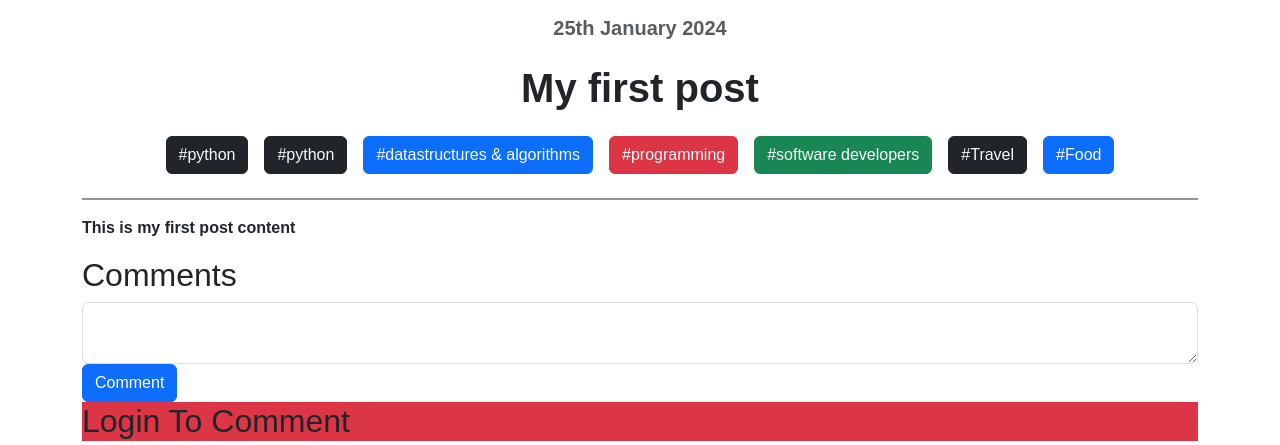
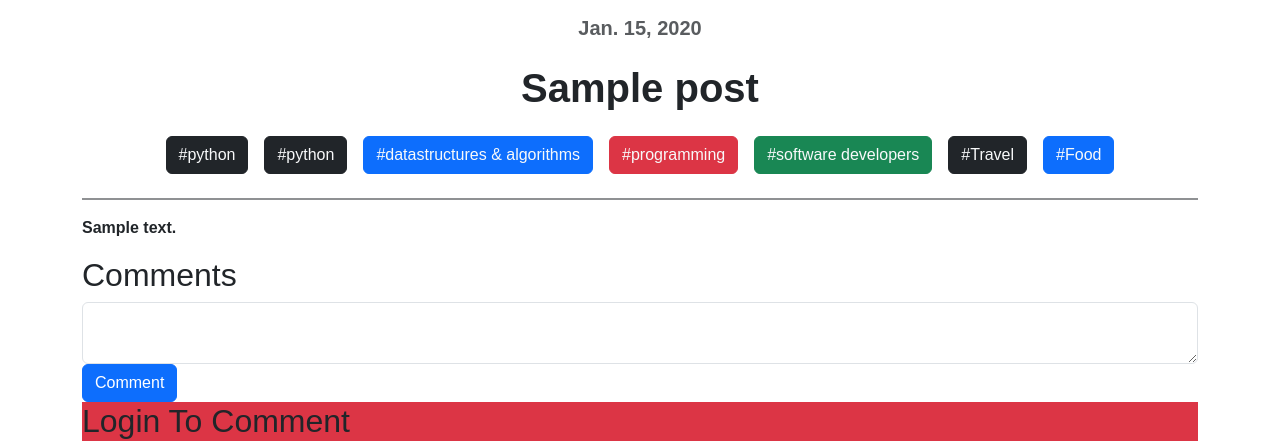
Before and after one commit to sachincmanjrekar/django_course, a Django app: page /post/1/ in a window 1280 px wide. Shown: the part 142-587 px from the top of the page. Run offline with Django 5.2, Linux system fonts and the light colour scheme; tables that the repository leaves empty hold one stand-in row (values such as "Sample post").

Commit message:
post detail page fetches single post from database
Co-Authored-By: Claude Opus 5.5 <noreply@anthropic.com>

```diff
--- a/blog/posts/templates/posts/post.html
+++ b/blog/posts/templates/posts/post.html
@@ -5,9 +5,9 @@
 {% block body %}
         <div class="content d-flex flex-column">
             <img class="text-center" src="" />
-                <div class="h5 text-center text-body-secondary">25th January 2024</div>
+                <div class="h5 text-center text-body-secondary">{{ post_dict.published_date }}</div>
 
-                <h1 class="text-center fs-1 fw-bold my-3">{{ post_dict.title }}</h1>
+                <h1 class="text-center fs-1 fw-bold my-3">{{ post_dict.post_title }}</h1>
                 <div class="d-flex justify-content-center align-items-center flex-wrap ">
 
                         <a href="" class="btn btn-dark opacity-70 text-light m-2">#python</a>
@@ -20,7 +20,7 @@
                     <a href="" class="btn btn-primary opacity-70 text-light m-2">#Food</a>
                 </div>
                 <hr class="border border-dark border-1 opacity-50">
-                <p>{{ post_dict.content }}</p>
+                <p>{{ post_dict.post_content }}</p>
             </div>
             <h2>Comments</h2>
             <form method='POST'>
--- a/blog/posts/views.py
+++ b/blog/posts/views.py
@@ -4,23 +4,7 @@ from .models import Post
 
 
 
-post_list = [
-    {
-        "title": "My first post",
-        "content": "This is my first post content",
-        "id": 1
-    },
-    {
-        "title": "My second post",
-        "content": "This is my second post content",
-        "id": 2
-    },
-    {
-        "title": "My third post",
-        "content": "This is my third post content",
-        "id": 3
-    }
-]
+
 
 # post_list = []
 
@@ -34,13 +18,9 @@ def home(request):
 
 def post_detail(request, id):
 
-    post_dict = {}
-    for post in post_list:
-        if post["id"] == id:
-            post_dict = post
-            break
-
-    if not post_dict:
+    try:
+        post_dict = Post.objects.get(id=id)
+    except:
         raise Http404()
 
 
```
Also changed, not shown: LEARNING_LOG.md (+30 -0 lines).
